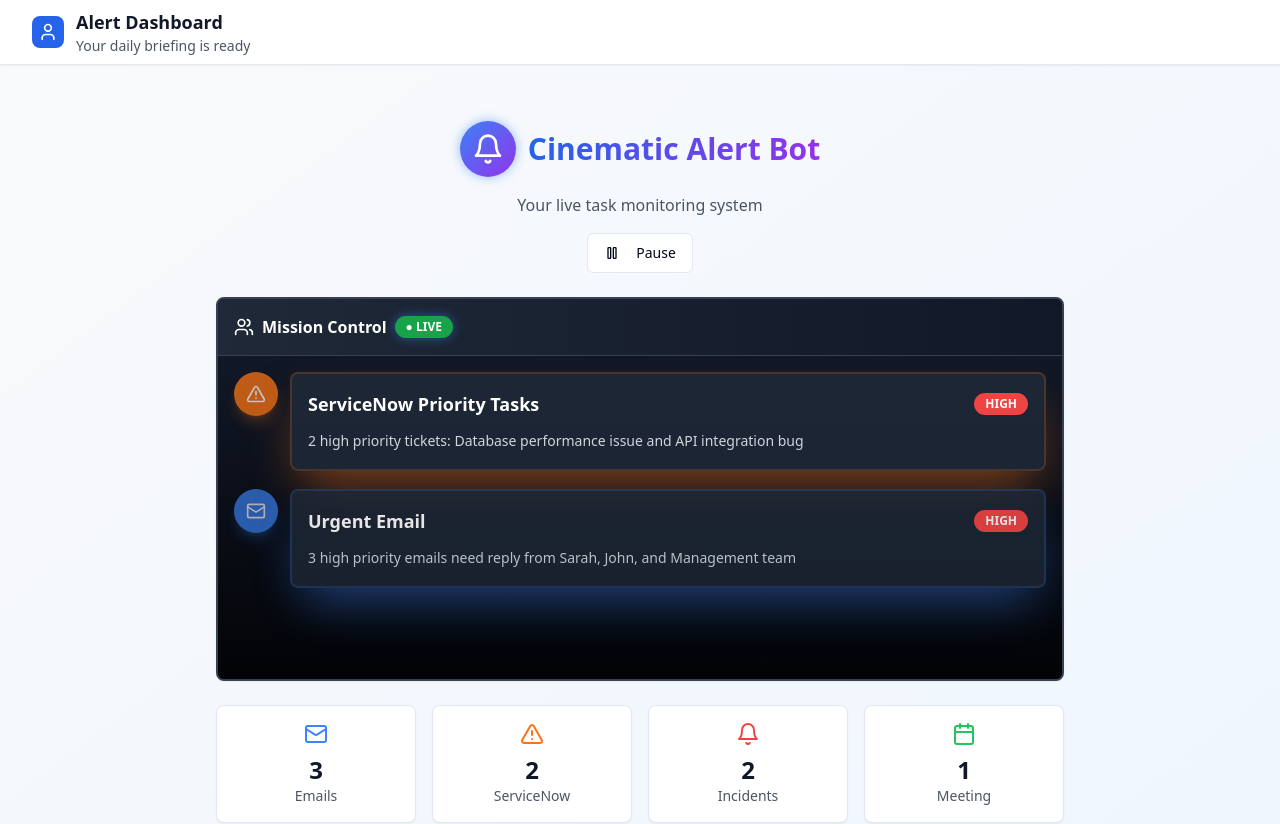
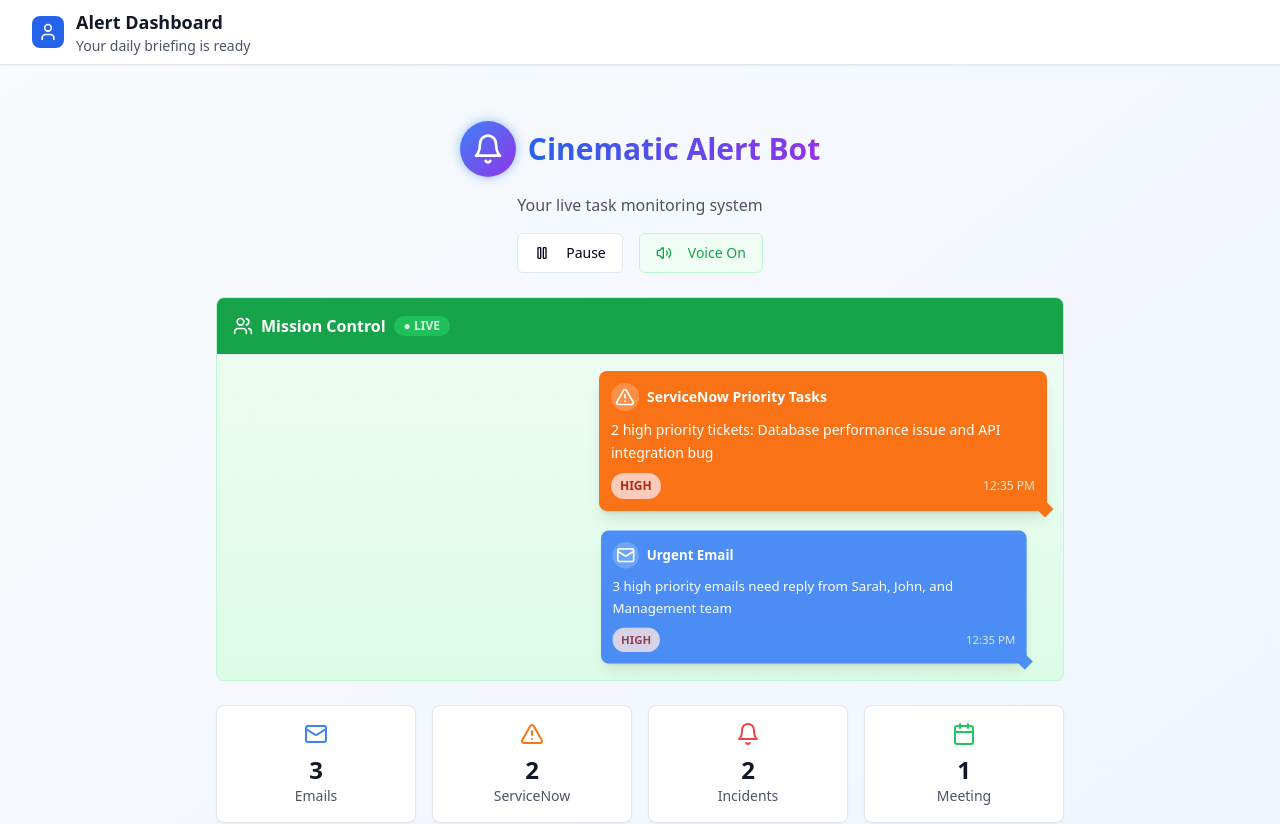
Before and after one commit to LakshmiKondeti/alert-whisper-bot-today, a React (Vite) app: page / in a window 1280 px wide. Shown: the top 824 px of the page. Built offline with nearby package versions, Linux system fonts and the light colour scheme.

Commit message:
Add voice button and WhatsApp chat style
Implemented a voice button for alerts, added WhatsApp-style chat background, and included "tik tik" sounds when voice is muted. Modified `src/components/AlertBot.tsx` and `tailwind.config.ts`.

```diff
--- a/src/components/AlertBot.tsx
+++ b/src/components/AlertBot.tsx
@@ -3,7 +3,7 @@ import React, { useState, useEffect, useRef } from 'react';
 import { Card } from '@/components/ui/card';
 import { Button } from '@/components/ui/button';
 import { Badge } from '@/components/ui/badge';
-import { Bell, Mail, Calendar, AlertTriangle, Users, Pause, Play } from 'lucide-react';
+import { Bell, Mail, Calendar, AlertTriangle, Users, Pause, Play, Volume2, VolumeX } from 'lucide-react';
 
 interface Alert {
   id: string;
@@ -62,8 +62,48 @@ const mockAlerts: Alert[] = [
 const AlertBot: React.FC = () => {
   const [currentAlertIndex, setCurrentAlertIndex] = useState(0);
   const [isPlaying, setIsPlaying] = useState(true);
+  const [isVoiceEnabled, setIsVoiceEnabled] = useState(true);
   const [displayedAlerts, setDisplayedAlerts] = useState<DisplayAlert[]>([]);
   const chatContainerRef = useRef<HTMLDivElement>(null);
+  const speechSynthesisRef = useRef<SpeechSynthesis | null>(null);
+
+  // Initialize speech synthesis
+  useEffect(() => {
+    if ('speechSynthesis' in window) {
+      speechSynthesisRef.current = window.speechSynthesis;
+    }
+  }, []);
+
+  // Play tick sound function
+  const playTickSound = () => {
+    if (!isVoiceEnabled) {
+      const audioContext = new (window.AudioContext || (window as any).webkitAudioContext)();
+      const oscillator = audioContext.createOscillator();
+      const gainNode = audioContext.createGain();
+
+      oscillator.connect(gainNode);
+      gainNode.connect(audioContext.destination);
+
+      oscillator.frequency.setValueAtTime(800, audioContext.currentTime);
+      gainNode.gain.setValueAtTime(0.1, audioContext.currentTime);
+      gainNode.gain.exponentialRampToValueAtTime(0.01, audioContext.currentTime + 0.1);
+
+      oscillator.start(audioContext.currentTime);
+      oscillator.stop(audioContext.currentTime + 0.1);
+    }
+  };
+
+  // Text-to-speech function
+  const speakText = (text: string) => {
+    if (isVoiceEnabled && speechSynthesisRef.current) {
+      speechSynthesisRef.current.cancel(); // Cancel any ongoing speech
+      const utterance = new SpeechSynthesisUtterance(text);
+      utterance.rate = 0.9;
+      utterance.pitch = 1;
+      utterance.volume = 0.8;
+      speechSynthesisRef.current.speak(utterance);
+    }
+  };
 
   const getAlertIcon = (type: string) => {
     switch (type) {
@@ -95,18 +135,18 @@ const AlertBot: React.FC = () => {
     }
   };
 
-  const getAlertGlow = (type: string) => {
+  const getAlertBubbleColor = (type: string) => {
     switch (type) {
       case 'email':
-        return 'shadow-2xl shadow-alert-email/50 border-alert-email/20';
+        return 'bg-blue-500';
       case 'servicenow':
-        return 'shadow-2xl shadow-alert-servicenow/50 border-alert-servicenow/20';
+        return 'bg-orange-500';
       case 'incident':
-        return 'shadow-2xl shadow-alert-incident/50 border-alert-incident/20';
+        return 'bg-red-500';
       case 'meeting':
-        return 'shadow-2xl shadow-alert-meeting/50 border-alert-meeting/20';
+        return 'bg-green-500';
       default:
-        return 'shadow-2xl shadow-gray-500/50 border-gray-500/20';
+        return 'bg-gray-500';
     }
   };
 
@@ -133,6 +173,9 @@ const AlertBot: React.FC = () => {
       if (wordIndex < allWords.length) {
         const word = allWords[wordIndex];
 
+        // Play tick sound when voice is muted
+        playTickSound();
+
         if (wordIndex < titleWords.length) {
           currentTitle += (currentTitle ? ' ' : '') + word;
         } else {
@@ -155,7 +198,7 @@ const AlertBot: React.FC = () => {
         wordIndex++;
         setTimeout(typeNextWord, 150); // Adjust speed here
       } else {
-        // Mark typing as complete
+        // Mark typing as complete and speak the full text
         setDisplayedAlerts(prev =>
           prev.map((item, index) =>
             index === 0
@@ -163,6 +206,10 @@ const AlertBot: React.FC = () => {
               : item
           )
         );
+
+        // Speak the complete alert text
+        speakText(`${alert.title}. ${alert.message}`);
+
         setTimeout(onComplete, 800); // Pause before next alert
       }
     };
@@ -172,6 +219,16 @@ const AlertBot: React.FC = () => {
 
   const togglePlayPause = () => {
     setIsPlaying(!isPlaying);
+    if (speechSynthesisRef.current) {
+      speechSynthesisRef.current.cancel();
+    }
+  };
+
+  const toggleVoice = () => {
+    setIsVoiceEnabled(!isVoiceEnabled);
+    if (speechSynthesisRef.current) {
+      speechSynthesisRef.current.cancel();
+    }
   };
 
   useEffect(() => {
@@ -219,17 +276,40 @@ const AlertBot: React.FC = () => {
             {isPlaying ? <Pause className="w-4 h-4" /> : <Play className="w-4 h-4" />}
             <span>{isPlaying ? 'Pause' : 'Resume'}</span>
           </Button>
+
+          <Button
+            variant="outline"
+            onClick={toggleVoice}
+            className={`flex items-center space-x-2 ${isVoiceEnabled ? 'bg-green-50 border-green-200' : 'bg-red-50 border-red-200'}`}
+          >
+            {isVoiceEnabled ? <Volume2 className="w-4 h-4 text-green-600" /> : <VolumeX className="w-4 h-4 text-red-600" />}
+            <span className={isVoiceEnabled ? 'text-green-600' : 'text-red-600'}>
+              {isVoiceEnabled ? 'Voice On' : 'Voice Off'}
+            </span>
+          </Button>
         </div>
       </div>
 
-      {/* Alert Chat Container */}
-      <Card className="h-96 overflow-hidden bg-gradient-to-b from-gray-900 via-gray-800 to-black border-2 border-gray-700">
-        <div className="p-4 border-b bg-gradient-to-r from-gray-800 to-gray-900 border-gray-700">
-          <h2 className="font-semibold text-white flex items-center space-x-2">
+      {/* WhatsApp-like Chat Container */}
+      <div className="h-96 overflow-hidden bg-gradient-to-b from-green-50 to-green-100 border border-green-200 rounded-lg relative">
+        {/* WhatsApp-like pattern background */}
+        <div className="absolute inset-0 opacity-10">
+          <svg width="100%" height="100%" xmlns="http://www.w3.org/2000/svg">
+            <defs>
+              <pattern id="whatsapp-pattern" x="0" y="0" width="40" height="40" patternUnits="userSpaceOnUse">
+                <circle cx="20" cy="20" r="1" fill="#128C7E" opacity="0.3"/>
+              </pattern>
+            </defs>
+            <rect width="100%" height="100%" fill="url(#whatsapp-pattern)" />
+          </svg>
+        </div>
+
+        <div className="p-4 border-b bg-green-600 text-white relative z-10">
+          <h2 className="font-semibold flex items-center space-x-2">
             <Users className="w-5 h-5" />
             <span>Mission Control</span>
             {isPlaying && (
-              <Badge variant="secondary" className="animate-pulse-glow bg-green-600 text-white">
+              <Badge variant="secondary" className="animate-pulse bg-green-500 text-white border-0">
                 ● LIVE
               </Badge>
             )}
@@ -238,11 +318,11 @@ const AlertBot: React.FC = () => {
 
         <div
           ref={chatContainerRef}
-          className="h-full overflow-y-auto p-4 space-y-4 bg-gradient-to-b from-gray-900 to-black"
+          className="h-full overflow-y-auto p-4 space-y-4 relative z-10"
         >
           {displayedAlerts.length === 0 && !isPlaying && (
-            <div className="text-center text-gray-400 mt-20">
-              <Bell className="w-12 h-12 mx-auto mb-4 text-gray-600 animate-pulse" />
+            <div className="text-center text-gray-500 mt-20">
+              <Bell className="w-12 h-12 mx-auto mb-4 text-gray-400 animate-pulse" />
               <p className="text-lg">Initializing alert system...</p>
             </div>
           )}
@@ -250,64 +330,67 @@ const AlertBot: React.FC = () => {
           {displayedAlerts.map((alert, index) => (
             <div
               key={`${alert.id}-${index}`}
-              className={`flex items-start space-x-3 transform transition-all duration-500 ${
-                index === 0 ? 'animate-slide-in scale-105' : 'scale-100'
+              className={`flex justify-end mb-3 transform transition-all duration-500 ${
+                index === 0 ? 'animate-slide-in scale-100' : 'scale-95'
               }`}
               style={{
-                transform: `translateY(${index * 2}px)`,
                 opacity: 1 - (index * 0.1)
               }}
             >
-              <div className={`p-3 rounded-full ${getAlertColor(alert.type)} flex-shrink-0 animate-pulse`}>
-                {getAlertIcon(alert.type)}
-              </div>
-
-              <div className="flex-1">
-                <Card className={`p-4 border-2 ${getAlertGlow(alert.type)} bg-gray-800/90 backdrop-blur-sm`}>
-                  <div className="flex items-center justify-between mb-3">
-                    <h3 className="font-bold text-white text-lg">
+              <div className="max-w-xs lg:max-w-md">
+                <div className={`${getAlertBubbleColor(alert.type)} text-white p-3 rounded-lg rounded-br-none shadow-lg relative`}>
+                  <div className="flex items-center space-x-2 mb-2">
+                    <div className="p-1 bg-white/20 rounded-full">
+                      {getAlertIcon(alert.type)}
+                    </div>
+                    <h3 className="font-bold text-sm">
                       {alert.displayedTitle}
                       {alert.isTyping && index === 0 && (
-                        <span className="inline-block w-2 h-5 bg-white ml-1 animate-pulse" />
+                        <span className="inline-block w-1 h-3 bg-white ml-1 animate-pulse" />
                       )}
                     </h3>
-                    <div className="flex items-center space-x-2">
-                      <Badge
-                        variant={alert.priority === 'high' ? 'destructive' : 'secondary'}
-                        className="animate-fade-in"
-                      >
-                        {alert.priority.toUpperCase()}
-                      </Badge>
-                      {alert.time && (
-                        <Badge variant="outline" className="text-white border-white/30">
-                          {alert.time}
-                        </Badge>
-                      )}
-                    </div>
                   </div>
-                  <p className="text-gray-300 text-sm leading-relaxed">
+
+                  <p className="text-sm mb-2 leading-relaxed">
                     {alert.displayedMessage}
                     {alert.isTyping && index === 0 && alert.displayedTitle === alert.title && (
-                      <span className="inline-block w-2 h-4 bg-gray-300 ml-1 animate-pulse" />
+                      <span className="inline-block w-1 h-3 bg-white ml-1 animate-pulse" />
                     )}
                   </p>
-                </Card>
+
+                  <div className="flex items-center justify-between text-xs opacity-80">
+                    <Badge
+                      variant="secondary"
+                      className={`text-xs px-2 py-1 ${
+                        alert.priority === 'high'
+                          ? 'bg-red-100 text-red-800'
+                          : 'bg-yellow-100 text-yellow-800'
+                      }`}
+                    >
+                      {alert.priority.toUpperCase()}
+                    </Badge>
+                    <span className="text-xs">
+                      {alert.time || new Date().toLocaleTimeString([], { hour: '2-digit', minute: '2-digit' })}
+                    </span>
+                  </div>
+
+                  {/* WhatsApp-like tail */}
+                  <div className="absolute -bottom-1 -right-1 w-3 h-3 bg-inherit transform rotate-45"></div>
+                </div>
               </div>
             </div>
           ))}
 
           {!isPlaying && displayedAlerts.length > 0 && (
             <div className="text-center mt-8 p-4">
-              <div className="inline-flex items-center space-x-2 text-green-400 font-bold text-lg">
-                <div className="w-3 h-3 bg-green-400 rounded-full animate-pulse"></div>
-                <span className="bg-gradient-to-r from-green-400 to-blue-400 bg-clip-text text-transparent">
-                  Mission Briefing Complete!
-                </span>
+              <div className="inline-flex items-center space-x-2 text-green-600 font-bold text-lg">
+                <div className="w-3 h-3 bg-green-600 rounded-full animate-pulse"></div>
+                <span>Mission Briefing Complete!</span>
               </div>
             </div>
           )}
         </div>
-      </Card>
+      </div>
 
       {/* Summary Stats */}
       <div className="grid grid-cols-2 md:grid-cols-4 gap-4">
```
